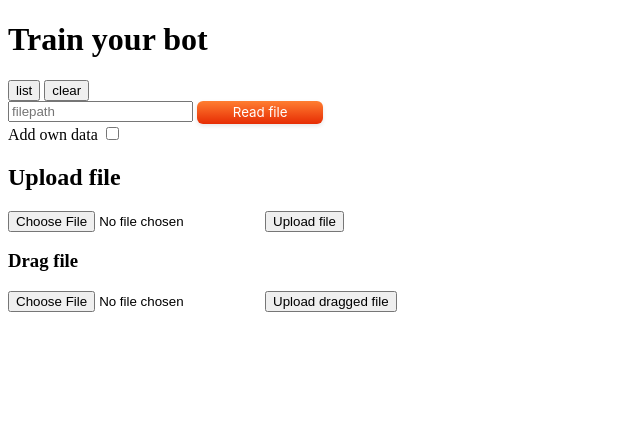
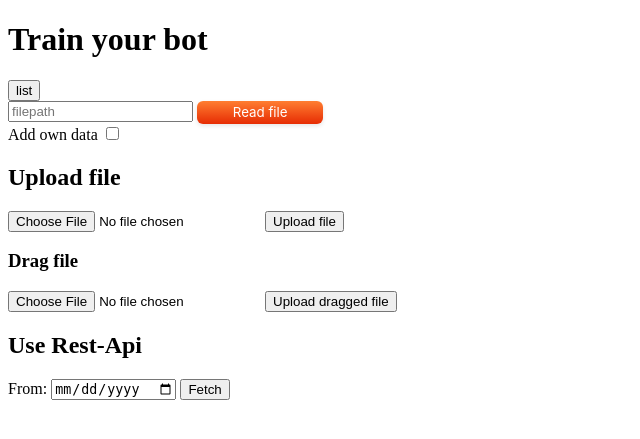
Before and after one commit to hannutt/HistoryBot, a FastAPI app: page /createQuestion in a window 1280 px wide. Shown: the top 439 px of the page, without its empty margins (0-640 px from the left). Run offline with FastAPI, Linux system fonts and the light colour scheme; parts of the project's set-up code (start-up, migrations or seed data) failed here and were passed over; some libraries are stand-ins or nearby versions.

Commit message:
api-ninjas feature added

```diff
--- a/main.py
+++ b/main.py
@@ -20,7 +20,7 @@ cbot=ChatBot('HistoryBot',storage_adapter='chatterbot.storage.SQLStorageAdapter'
 app=FastAPI()
 dbConn=DbConnection()
 app.mount("/static", StaticFiles(directory="static"), name="static")
-dbConn.connect()
+
 
 templates = Jinja2Templates(directory="templates")
 
--- a/static/script.js
+++ b/static/script.js
@@ -1,18 +1,18 @@
 function createTextBox(cb) {
   console.log(cb)
   if (cb) {
-        document.getElementById("dataField").hidden=false
-        document.getElementById("drop-zone").hidden=false
+    document.getElementById("dataField").hidden = false
+    document.getElementById("drop-zone").hidden = false
     var aiGenerate = document.createElement("button")
     aiGenerate.id = "aiBtn"
-        aiGenerate.setAttribute("class","button-42")
+    aiGenerate.setAttribute("class", "button-42")
     aiGenerate.textContent = "Generate with AI"
     document.getElementById("dataField").appendChild(aiGenerate)
 
   }
   if (cb === false) {
-        document.getElementById("drop-zone").hidden=true
-        document.getElementById("dataField").hidden=true
+    document.getElementById("drop-zone").hidden = true
+    document.getElementById("dataField").hidden = true
     document.getElementById("dataField").removeChild(document.getElementById("aiBtn"))
 
   }
@@ -45,31 +45,79 @@ function dropHandler(ev) {
     }
   });
   output.textContent = result;
-  fileInput.filename=files
+  fileInput.filename = files
 
 
 }
+function endDate() {
+  var ed = document.getElementById("endDate").value
+  var endArray = ed.split("-")
+  return endArray
+
+}
+
+function startDate() {
+  var sd = document.getElementById("startDate").value
+  var startArray = sd.split("-")
+  return startArray
+}
+function fetchData() {
+
+  $(function () {
+    jQuery.get('/static/apikey.txt', function (data) {
+      var apk = data
+      connect(apk)
+
+
+
+    });
+  })
+}
+function connect(apk) {
+  var dates = startDate()
+  console.log(dates)
+  var options = {
+    method: 'GET',
+    headers: { 'x-api-key': apk }
+  }
+
+  var url = `https://api.api-ninjas.com/v1/historicalevents?text=ukraine&year=${dates[0]}&month=${dates[1]}&day=${dates[2]}`
+
+
+  fetch(url, options)
+    .then(res => res.json()) // parse response as JSON
+    .then(data => {
+      console.log(data)
+    })
+    .catch(err => {
+      console.log(`error ${err}`)
+    });
+
+
+
+}
+
 function listDirs() {
 
-  var dirs=document.getElementById("dirs").innerText
+  var dirs = document.getElementById("dirs").innerText
   //pilkotaan kansiot , merkin kohdalta omiksi lista-alkioiksi dirArray listaan
-  var dirArray=dirs.split(",")
+  var dirArray = dirs.split(",")
   //poistetaan ' ja [ ] merkit listan alkioista. lista käydään läpi silmukassa, jolloin
   //kaikki löydetyt merkit poistetaan yhdellä kertaa.
-  for ( var i=0; i<dirArray.length;i++) {
+  for (var i = 0; i < dirArray.length; i++) {
 
-    dirArray[i]=dirArray[i].replace("'").replace("undefined","").replace("'","").replace("undefined","'")
-    .replace("[","'").replace("]","")
+    dirArray[i] = dirArray[i].replace("'").replace("undefined", "").replace("'", "").replace("undefined", "'")
+      .replace("[", "'").replace("]", "")
     console.log(dirArray[i])
   }
   //palautetaan dirArray lista ja käytetään sitä allaolevassa jquery funktiossa.
   return dirArray
 }
-$(document).ready(function(){
- $( function() {
+$(document).ready(function () {
+  $(function () {
     var availableTags = listDirs()
 
-    $( "#fpath" ).autocomplete({
+    $("#fpath").autocomplete({
       source: availableTags
 
 
--- a/templates/index.html
+++ b/templates/index.html
@@ -11,6 +11,7 @@
     <form action="{{ url_for('botTraining') }}">
         <button>Start training</button>
     </form>
+    <h2>Ask</h2>
 </body>
 
 </html>
--- a/templates/trainBot.html
+++ b/templates/trainBot.html
@@ -5,6 +5,7 @@
     <script src="https://code.jquery.com/jquery-3.7.1.js"></script>
     <script src="https://code.jquery.com/ui/1.14.1/jquery-ui.js"></script>
     <script src="https://unpkg.com/dropzone@5/dist/min/dropzone.min.js"></script>
+
     <link rel="stylesheet" href="/static/styles.css">
     <link rel="stylesheet" href="https://unpkg.com/dropzone@5/dist/min/dropzone.min.css" type="text/css" />
     <title>Training section</title>
@@ -14,7 +15,7 @@
     <h1>Train your bot</h1>
     <p id="dirs" hidden>{{dirs}}</p>
     <button onclick="listDirs()">list</button>
-    <button onclick="removeExtraMarks()">clear</button>
+
     <!--fpath eli input kentän sisältö lähetetään parametrina readfile funktiolle.-->
     <form action="/readFile/{{fpath}}">
         <input type="text" placeholder="filepath" name="fpath" id="fpath">
@@ -25,10 +26,11 @@
     </form>
     <form action="/createQuestion">
         <div id="dataField" hidden>
-            <textarea id="tbox">{{response}}</textarea>
+            <textarea id="tbox" name="tbox">{{response}}</textarea>
             <br>
         </div>
     </form>
+
     <form action="/uploadFile/{{file}}" method="post" enctype="multipart/form-data">
 
         <h2>Upload file</h2>
@@ -45,8 +47,13 @@
             <input type="file" id="fileInput" name="fileInput">
 
             <button>Upload dragged file</button>
-
     </form>
+    </div>
+    <div>
+        <h2>Use Rest-Api</h2>
+        <label for="startDate">From:</label>
+        <input type="date" id="startDate" name="startDate" onchange="startDate()">
+        <button onclick="fetchData()">Fetch</button>
 
     </div>
 
```
Also changed, not shown: 1 other file. Lines whose indentation alone changed are shown as unchanged.
